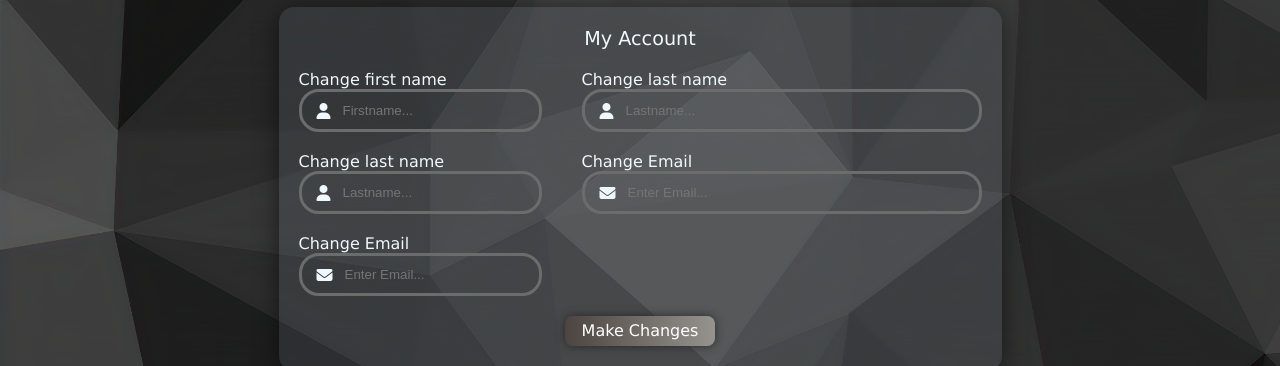
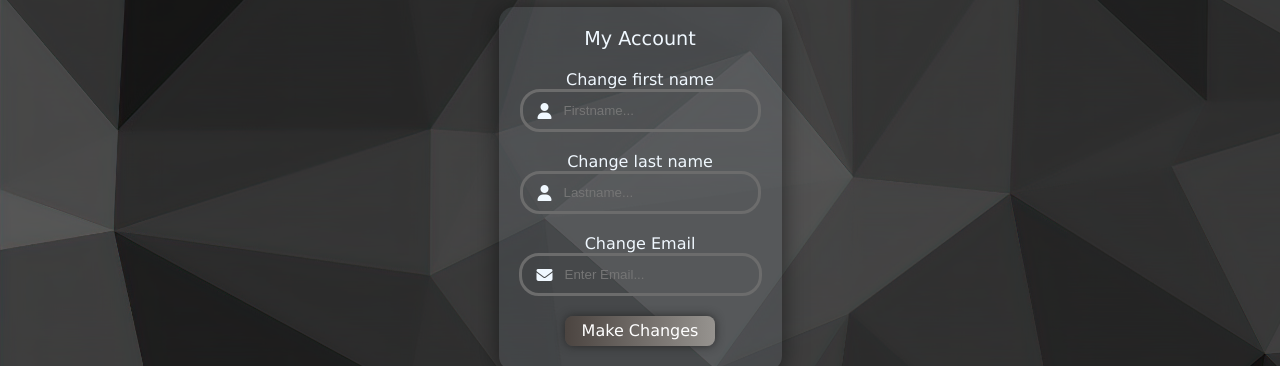
Before and after one commit to Ajan0211/ProTyper, a React (Vite) app in the folder pro-typer/: page /Account in a window 1280 px wide. Shown: the part 211-577 px from the top of the page. Built offline with nearby package versions, Linux system fonts and the light colour scheme; no server answers.

Commit message:
Making minor edits to account page

```diff
--- a/pro-typer/src/Account.css
+++ b/pro-typer/src/Account.css
@@ -77,9 +77,3 @@ input {
   box-shadow: 0 0px 15px rgba(34, 34, 34, 0.835);
   transform: translateY(-5px);
 }
-
-.change-container {
-  display: flex;
-  flex-direction: row;
-  column-gap: 40px;
-}
--- a/pro-typer/src/Account.jsx
+++ b/pro-typer/src/Account.jsx
@@ -17,8 +17,6 @@ function Account() {
       <div className="account-page">
         <div className="container-account">
           <div className="heading-account">My Account</div>
-          <div className="change-container">
-            <div className="left-container">
           Change first name
           <div className="input-account">
             <i className="fa-solid fa-user"></i>
@@ -49,34 +47,10 @@ function Account() {
               placeholder="Enter Email..."
             ></input>
           </div>
-            </div>
-            <div className="right-container">
-              Change last name
-              <div className="input">
-                <i className="fa-solid fa-user"></i>
-                <input
-                  type="lastname"
-                  id="lname"
-                  name="Lastname"
-                  placeholder="Lastname..."
-                ></input>
-              </div>
-              Change Email
-              <div className="input">
-                <i className="fa-solid fa-envelope"></i>
-                <input
-                  type="email"
-                  id="email"
-                  name="email"
-                  placeholder="Enter Email..."
-                ></input>
-              </div>
-            </div>
-          </div>
           <div className="button-container2">
             <div className="change-button">Make Changes</div>
-          </div>
-        </div>
+          </div>{" "}
+        </div>{" "}
       </div>
     </>
   );
```
Lines whose indentation alone changed are shown as unchanged.
